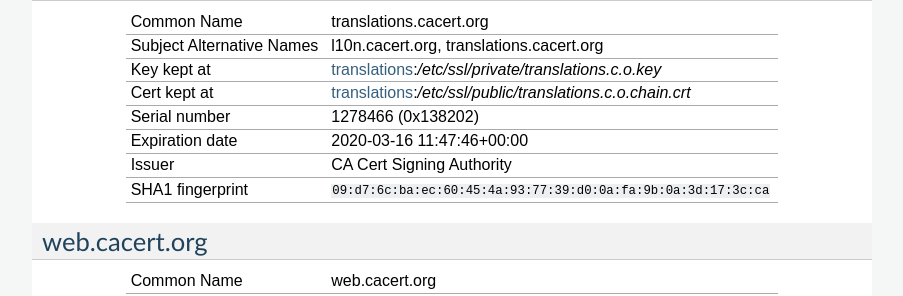
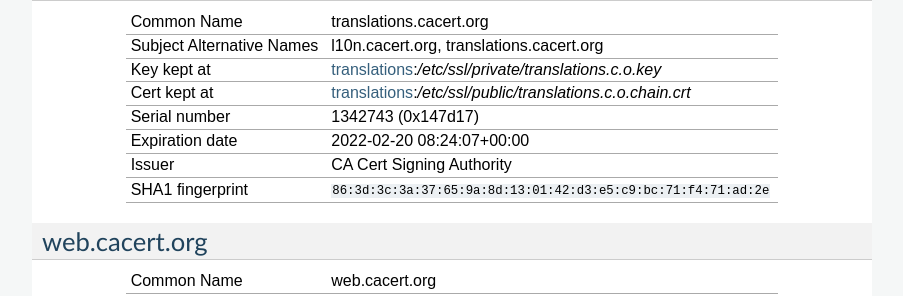
Before and after one commit to CAcertOrg/cacert-infradocs, a Sphinx documentation site: the page built from docs/certlist.rst, in a window 1280 px wide and 900 px high, scrolled down 8980 px. Shown: the part 152-448 px from the top of the window, without its empty margins (198-1101 px from the left). Built offline with Sphinx 7.4.7, drawn with Linux system fonts in a browser that asks for light colours; pages that are not in the unit, such as notebooks, are missing from menus.

Commit message:
Renew certificate for translations.cacert.org

```diff
--- a/docs/systems/translations.rst
+++ b/docs/systems/translations.rst
@@ -349,9 +349,9 @@
    :altnames:   DNS:l10n.cacert.org, DNS:translations.cacert.org
    :certfile:   /etc/ssl/public/translations.c.o.chain.crt
    :keyfile:    /etc/ssl/private/translations.c.o.key
-   :serial:     138202
-   :expiration: Mar 16 11:47:46 2020 GMT
-   :sha1fp:     09:D7:6C:BA:EC:60:45:4A:93:77:39:D0:0A:FA:9B:0A:3D:17:3C:CA
+   :serial:     147D17
+   :expiration: Feb 20 08:24:07 2022 GMT
+   :sha1fp:     86:3D:3C:3A:37:65:9A:8D:13:01:42:D3:E5:C9:BC:71:F4:71:AD:2E
    :issuer:     CA Cert Signing Authority
 
 .. seealso::
```
